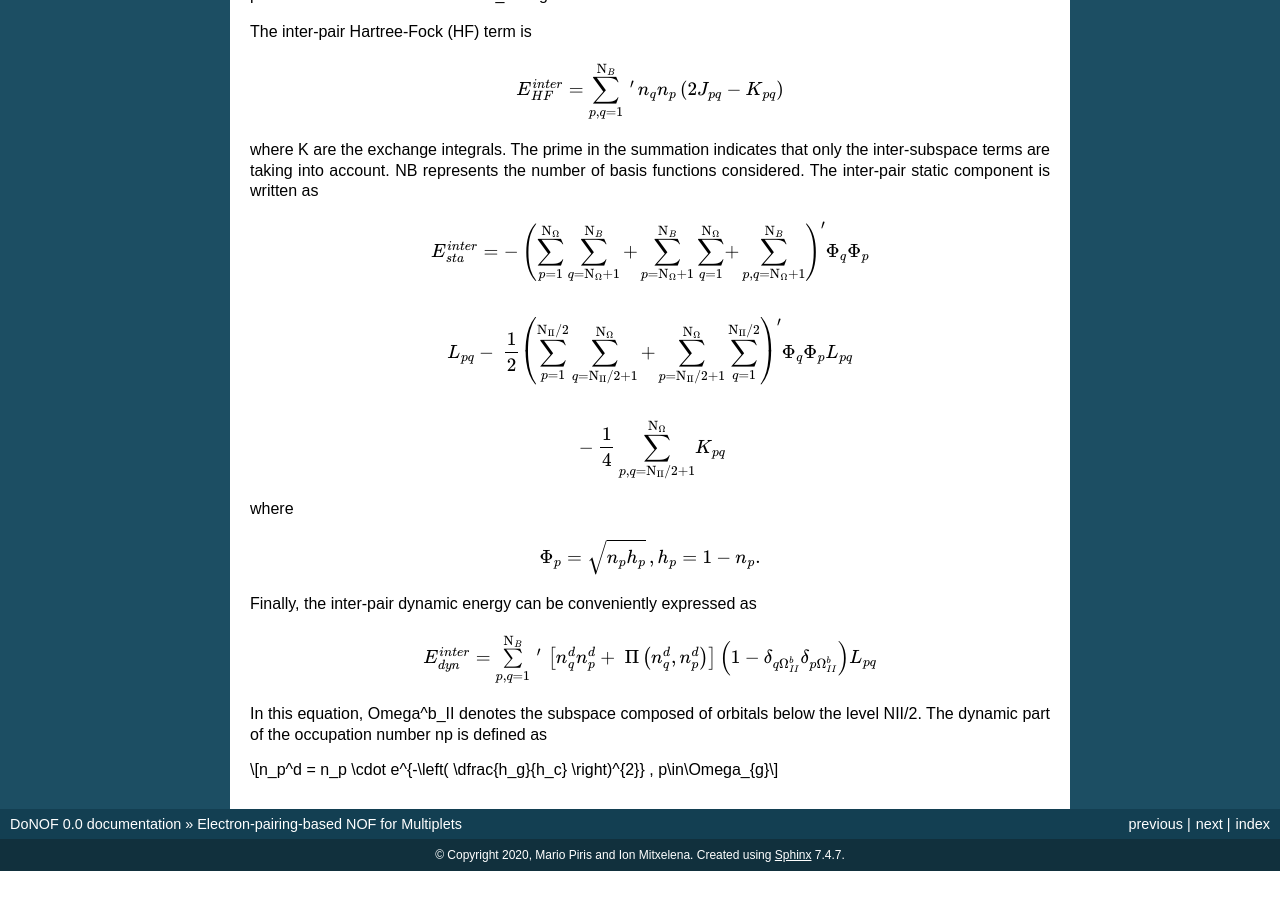
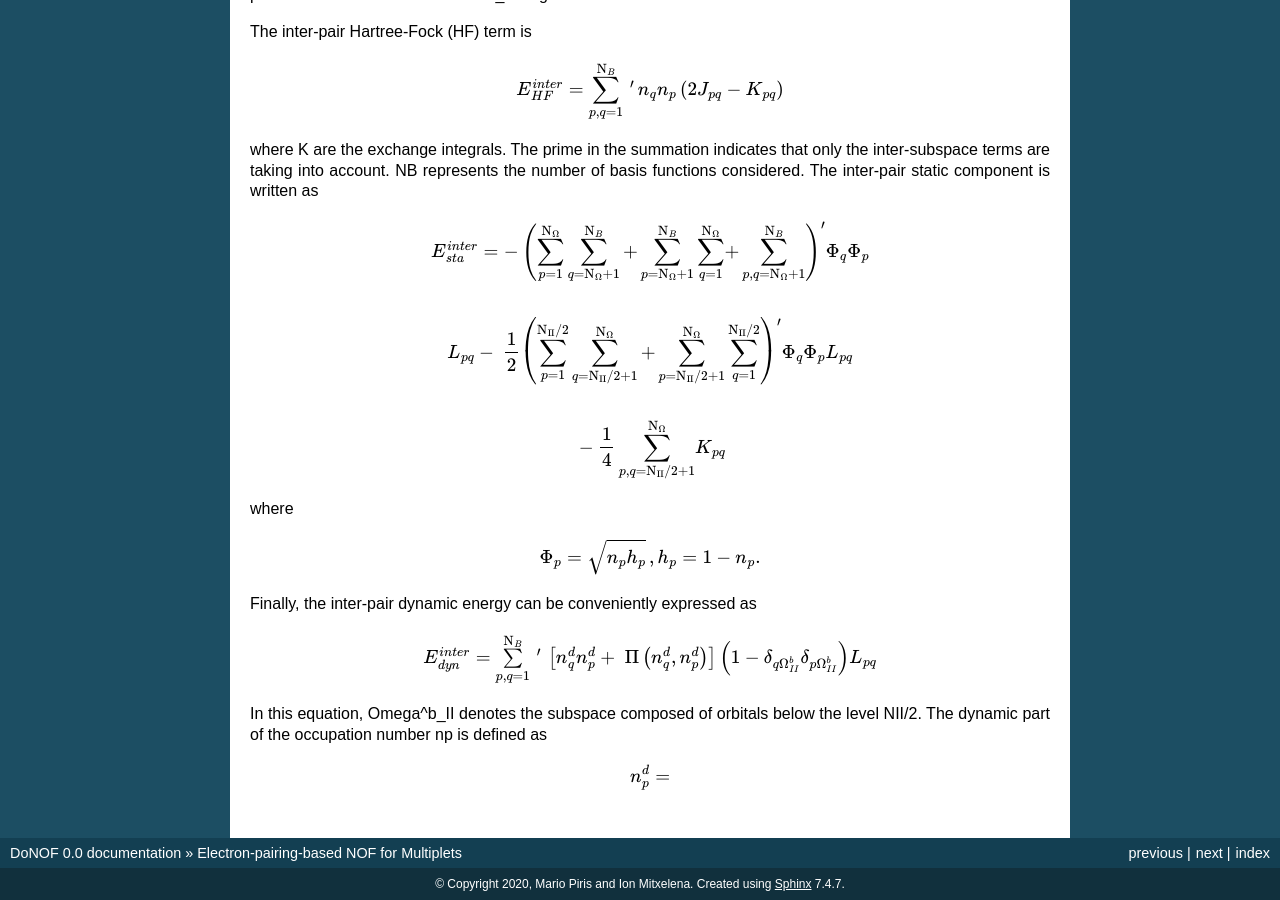
Before and after one commit to DoNOF/DoNOF-Documentation, a Sphinx documentation site: the page built from docs/PNOF57.rst, in a window 1280 px wide and 900 px high, scrolled down 3532 px. Built offline with Sphinx 7.4.7, drawn with Linux system fonts in a browser that asks for light colours; before the commit the page ends 4403 px from its top, so only the background shows below that.

Commit message:
Update PNOF57.rst

```diff
--- a/docs/PNOF57.rst
+++ b/docs/PNOF57.rst
@@ -197,4 +197,4 @@ In this equation, Omega^b_II denotes the subspace composed of orbitals below the
 
 .. math::
 
- n_p^d = n_p \cdot e^{-\left( \dfrac{h_g}{h_c} \right)^{2}} , p\in\Omega_{g}\
+ n_p^d =
```
